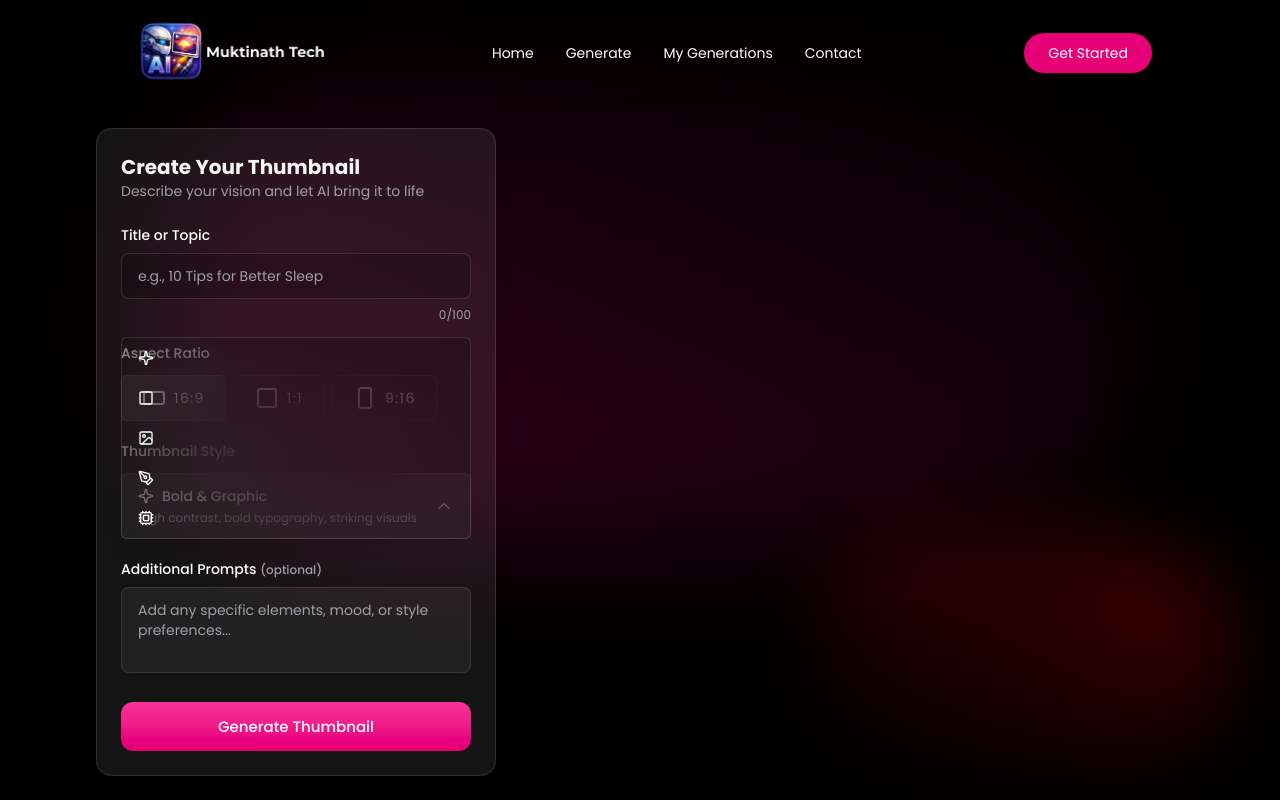
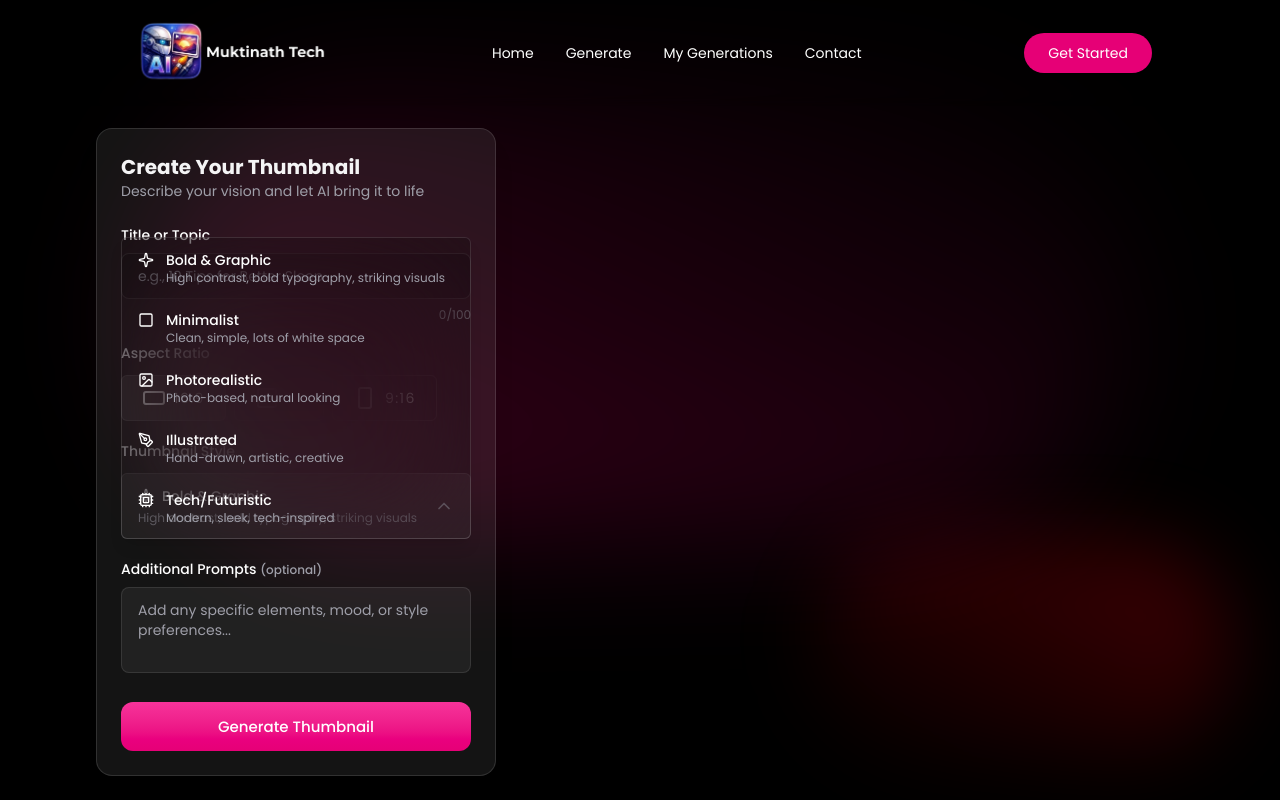
Before and after one commit to muktinathrajbanshi/ai_thumbnail_generator, a React (Vite) app in the folder frontend/: page /generate in a window 1280 px wide. Both pictures are taken after a click on the button 296 px from the left and 506 px from the top of the page. Shown: the top 800 px of the page. Built offline with nearby package versions, Linux system fonts and the light colour scheme.

Commit message:
wow that's perfect muktinath

```diff
--- a/frontend/src/components/StyleSelector.tsx
+++ b/frontend/src/components/StyleSelector.tsx
@@ -50,7 +50,11 @@ const StyleSelector = ({value, onChange, isOpen, setIsOpen} :
                     onClick={() => {onChange(style); setIsOpen(false);}}
                     className="flex w-full items-start gap-3 px-4 py-3 text-left
                     transition hover:bg-black/30">
-                        <div>{styleIcons[style]}</div>
+                        <div className="mt-0.5">{styleIcons[style]}</div>
+                        <div>
+                            <p className="font-medium">{style}</p>
+                            <p className="text-xs text-zinc-400">{styleDescriptions[style]}</p>
+                        </div>
                     </button>
                 ))}
             </div>
```
